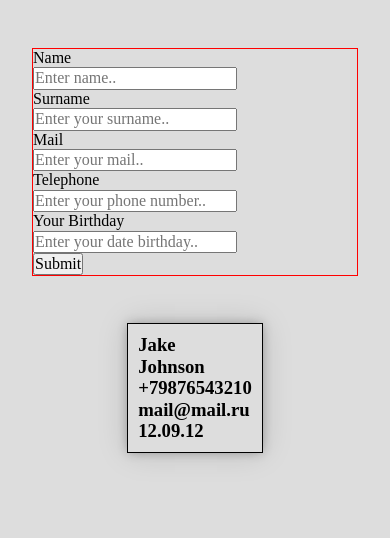
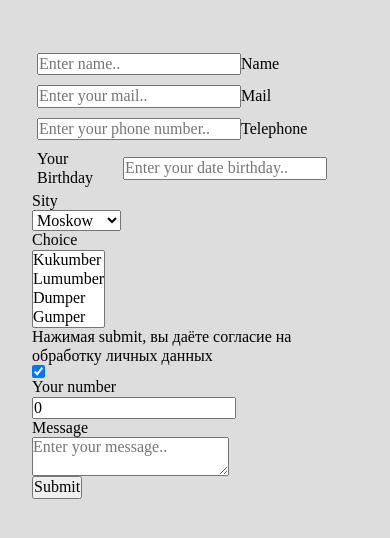
Before and after one commit to Vlad-coder-678/react-components, a React app: page / in a window 390 px wide. Shown: the top 538 px of the page. Built offline with nearby package versions, Linux system fonts and the light colour scheme.

Commit message:
feat: add inputs components name email phone and he's validation

```diff
--- a/src/components/CardRequest.jsx
+++ b/src/components/CardRequest.jsx
@@ -3,20 +3,30 @@ import styled from 'styled-components';
 
 const Wrap = styled.div`
   display: flex;
+  flex-wrap: wrap;
+  max-height: 300px;
+  max-width: 300px;
   flex-direction: column;
   justify-cntent: center;
   align-items: flex-start;
   padding: 10px;
   box-shadow: 0 0 0 1px rgba(0, 0, 0, 1), 0 0 10px 0 rgba(0, 0, 0, 0.3), 0 0 30px 0 rgba(0, 0, 0, 0.15);
+  margin: 10px;
+  background-color: #f2f2f2;
+  overflow: hidden;
 `;
 
 const CardRequest = ({ requestData }) => (
   <Wrap>
     <h3>{requestData.userName}</h3>
-    <h3>{requestData.userSurname}</h3>
     <h3>{requestData.userPhone}</h3>
     <h3>{requestData.userMail}</h3>
     <h3>{requestData.userBday}</h3>
+    <h3>{requestData.userSity}</h3>
+    <h3>{requestData.userMessage}</h3>
+    <h3>{requestData.userChoice}</h3>
+    <h3>{requestData.userChecked}</h3>
+    <h3>{requestData.userNumber}</h3>
   </Wrap>
 );
 
--- /dev/null
+++ b/src/components/InputEmailComponent.jsx
@@ -0,0 +1,67 @@
+import React, { useEffect, useState } from 'react';
+import styled from 'styled-components';
+
+const Wrap = styled.div`
+  display: flex;
+  align-items: center;
+  margin: 5px;
+`;
+
+// eslint-disable-next-line object-curly-newline
+const InputEmailComponent = ({ userMail, setUserMail, isSubmit, setIsSubmit }) => {
+  const [validMail, setValidMail] = useState();
+  const [onBlurMail, setOnBlurMail] = useState();
+
+  const onBlurInputMail = (e) => {
+    setOnBlurMail(true);
+    setValidMail(e.target.value.match(/^([\w.%+-]+)@([\w-]+\.)+([\w]{2,})$/i));
+  };
+
+  const onInputMail = (e) => {
+    setUserMail(e.target.value);
+    setValidMail(e.target.value.match(/^([\w.%+-]+)@([\w-]+\.)+([\w]{2,})$/i));
+  };
+
+  useEffect(() => {
+    setOnBlurMail();
+  }, [isSubmit]);
+
+  return (
+    <Wrap>
+      <input
+        value={userMail}
+        onInput={onInputMail}
+        type="email"
+        id="userMail"
+        placeholder="Enter your mail.."
+        name="inputMail"
+        onFocus={() => {
+          setIsSubmit(false);
+        }}
+        onBlur={onBlurInputMail}
+        required
+      />
+      <label htmlFor="userMail">
+        <span>Mail</span>
+      </label>
+      {/* eslint-disable-next-line no-nested-ternary */}
+      {!onBlurMail ? null : validMail ? (
+        <svg xmlns="http://www.w3.org/2000/svg" width="20" height="20" viewBox="0 0 24 24">
+          <path fill="#0f0" d="M20.285 2l-11.285 11.567-5.286-5.011-3.714 3.716 9 8.728 15-15.285z" />
+        </svg>
+      ) : (
+        <div>
+          <svg xmlns="http://www.w3.org/2000/svg" width="16" height="16" viewBox="0 0 24 24">
+            <path
+              fill="#f00"
+              d="M24 20.188l-8.315-8.209 8.2-8.282-3.697-3.697-8.212 8.318-8.31-8.203-3.666 3.666 8.321 8.24-8.206 8.313 3.666 3.666 8.237-8.318 8.285 8.203z"
+            />
+          </svg>
+          <span>email должен содержать хотя бы один символ в названии, символ @ и точку</span>
+        </div>
+      )}
+    </Wrap>
+  );
+};
+
+export default InputEmailComponent;
--- /dev/null
+++ b/src/components/InputNameComponent.jsx
@@ -0,0 +1,68 @@
+import React, { useEffect, useState } from 'react';
+import styled from 'styled-components';
+
+const Wrap = styled.div`
+  display: flex;
+  align-items: center;
+  margin: 5px;
+`;
+
+// eslint-disable-next-line object-curly-newline
+const InputNameComponent = ({ userName, setUserName, isSubmit, setIsSubmit }) => {
+  const [validName, setValidName] = useState();
+  const [onBlurName, setOnBlurName] = useState();
+
+  const onBlurInputName = (e) => {
+    setOnBlurName(true);
+    setValidName(e.target.value.length > 3);
+  };
+
+  const onInputName = (e) => {
+    setUserName(e.target.value);
+    setValidName(e.target.value.length > 3);
+  };
+
+  useEffect(() => {
+    if (isSubmit) {
+      setOnBlurName();
+    }
+  }, [isSubmit]);
+  return (
+    <Wrap>
+      <input
+        value={userName}
+        onInput={onInputName}
+        type="text"
+        id="userName"
+        placeholder="Enter name.."
+        name="inputName"
+        onFocus={() => {
+          setIsSubmit(false);
+        }}
+        onBlur={onBlurInputName}
+        required
+      />
+      <label htmlFor="userName">
+        <span>Name</span>
+      </label>
+      {/* eslint-disable-next-line no-nested-ternary */}
+      {!onBlurName ? null : validName ? (
+        <svg xmlns="http://www.w3.org/2000/svg" width="20" height="20" viewBox="0 0 24 24">
+          <path fill="#0f0" d="M20.285 2l-11.285 11.567-5.286-5.011-3.714 3.716 9 8.728 15-15.285z" />
+        </svg>
+      ) : (
+        <div>
+          <svg xmlns="http://www.w3.org/2000/svg" width="16" height="16" viewBox="0 0 24 24">
+            <path
+              fill="#f00"
+              d="M24 20.188l-8.315-8.209 8.2-8.282-3.697-3.697-8.212 8.318-8.31-8.203-3.666 3.666 8.321 8.24-8.206 8.313 3.666 3.666 8.237-8.318 8.285 8.203z"
+            />
+          </svg>
+          <span>имя должно содержать более трёх символов</span>
+        </div>
+      )}
+    </Wrap>
+  );
+};
+
+export default InputNameComponent;
--- /dev/null
+++ b/src/components/InputPhoneComponent.jsx
@@ -0,0 +1,69 @@
+import React, { useState, useEffect } from 'react';
+import styled from 'styled-components';
+
+const Wrap = styled.div`
+  display: flex;
+  align-items: center;
+  margin: 5px;
+`;
+
+// eslint-disable-next-line object-curly-newline
+const InputPhoneComponent = ({ userPhone, setUserPhone, isSubmit, setIsSubmit }) => {
+  const [validPhone, setValidPhone] = useState();
+  const [onBlurPhone, setOnBlurPhone] = useState();
+
+  const onBlurInputPhone = (e) => {
+    setOnBlurPhone(true);
+    setValidPhone(e.target.value.length > 10 && e.target.value.length < 12 && e.target.value.match(/^[0-9\b]+$/));
+  };
+
+  const onInputPhone = (e) => {
+    setUserPhone(e.target.value);
+    setValidPhone(e.target.value.length > 10 && e.target.value.length < 12 && e.target.value.match(/^[0-9\b]+$/));
+  };
+
+  useEffect(() => {
+    if (isSubmit) {
+      setOnBlurPhone();
+    }
+  }, [isSubmit]);
+
+  return (
+    <Wrap>
+      <input
+        value={userPhone}
+        onInput={onInputPhone}
+        type="phone"
+        id="userPhone"
+        placeholder="Enter your phone number.."
+        name="inputPhone"
+        onFocus={() => {
+          setIsSubmit(false);
+        }}
+        onBlur={onBlurInputPhone}
+        required
+      />
+      <label htmlFor="userPhone">
+        <span>Telephone</span>
+      </label>
+      {/* eslint-disable-next-line no-nested-ternary */}
+      {!onBlurPhone ? null : validPhone ? (
+        <svg xmlns="http://www.w3.org/2000/svg" width="20" height="20" viewBox="0 0 24 24">
+          <path fill="#0f0" d="M20.285 2l-11.285 11.567-5.286-5.011-3.714 3.716 9 8.728 15-15.285z" />
+        </svg>
+      ) : (
+        <div>
+          <svg xmlns="http://www.w3.org/2000/svg" width="16" height="16" viewBox="0 0 24 24">
+            <path
+              fill="#f00"
+              d="M24 20.188l-8.315-8.209 8.2-8.282-3.697-3.697-8.212 8.318-8.31-8.203-3.666 3.666 8.321 8.24-8.206 8.313 3.666 3.666 8.237-8.318 8.285 8.203z"
+            />
+          </svg>
+          <span>телефон должен содержать только цифры и введён в следующем формате: </span>
+        </div>
+      )}
+    </Wrap>
+  );
+};
+
+export default InputPhoneComponent;
--- a/src/components/SectionForms.jsx
+++ b/src/components/SectionForms.jsx
@@ -1,18 +1,22 @@
-import React from 'react';
+import React, { useState } from 'react';
 import styled from 'styled-components';
 
 import CardRequest from './CardRequest';
+import InputNameComponent from './InputNameComponent';
+import InputEmailComponent from './InputEmailComponent';
+import InputPhoneComponent from './InputPhoneComponent';
 
 const Wrap = styled.div`
   width: 100%;
   height: 100vh;
+  display: flex;
 
   form {
+    max-width: 300px;
     display: flex;
     flex-direction: column;
     align-items: flex-start;
     margin: 3rem 2rem;
-    border: 1px solid red;
   }
 `;
 
@@ -22,96 +26,86 @@ const WrapCards = styled.div`
   justify-content: center;
 `;
 
+const WrapFormChild = styled.div`
+  display: flex;
+  align-items: center;
+  margin: 5px;
+`;
+
 const SectionForms = () => {
-  const [userId, setUserId] = React.useState(2);
-  const [userName, setUserName] = React.useState('');
-  const [userSurname, setUserSurname] = React.useState('');
-  const [userMail, setUserMail] = React.useState('');
-  const [userPhone, setUserPhone] = React.useState('');
-  const [userBday, setUserBday] = React.useState('');
-  const [requests, setRequests] = React.useState([
-    {
-      userId: 1,
-      userName: 'Jake',
-      userSurname: 'Johnson',
-      userMail: 'mail@mail.ru',
-      userPhone: '+79876543210',
-      userBday: '12.09.12',
-    },
-  ]);
+  const [userId, setUserId] = useState(1);
 
-  if (!Array.isArray(requests) || requests.length <= 0) {
-    return null;
-  }
+  const [userName, setUserName] = useState('');
+  const [userMail, setUserMail] = useState('');
+  const [userPhone, setUserPhone] = useState('');
+
+  const [userMessage, setUserMessage] = useState('');
+  const [userSity, setUserSity] = useState('Moskow');
+  const [userBday, setUserBday] = useState('');
+  const [userChoice, setUserChoice] = useState([]);
+  const [userChecked, setUserChecked] = useState(true);
+  const [userNumber, setUserNumber] = useState(0);
+
+  const [requests, setRequests] = useState([]);
+
+  const [isSubmit, setIsSubmit] = useState(false);
 
   const handleSubmit = (e) => {
     e.preventDefault();
+    setIsSubmit(true);
     setRequests([
       ...requests,
       {
         userId,
-        userName,
-        userSurname,
+        userName: `${userName[0].toUpperCase()}${userName.split('').slice(1).join('').toLowerCase()}`,
         userMail,
-        userPhone,
+        userPhone: `+${userPhone.split('')[0]} (${userPhone.split('').slice(1, 4).join('')}) ${userPhone
+          .split('')
+          .slice(4, -5)
+          .join('')}-${userPhone.split('').slice(7).join('')}`,
         userBday,
+        userSity,
+        userChoice,
+        userChecked,
+        userNumber,
+        userMessage,
       },
     ]);
+
     setUserId(userId + 1);
     setUserName('');
-    setUserSurname('');
     setUserMail('');
     setUserPhone('');
     setUserBday('');
+    setUserSity('Moskow');
+    setUserChoice([]);
+    setUserChecked(true);
+    setUserNumber(0);
+    setUserMessage('');
   };
 
   return (
     <Wrap>
       <form>
-        <label htmlFor="userName">
-          <span>Name</span>
-        </label>
-        <input
-          value={userName}
-          onInput={(e) => setUserName(e.target.value)}
-          type="text"
-          id="userName"
-          placeholder="Enter name.."
-          name="inputName"
+        <InputNameComponent
+          userName={userName}
+          setUserName={setUserName}
+          isSubmit={isSubmit}
+          setIsSubmit={setIsSubmit}
         />
-        <label htmlFor="userSurname">
-          <span>Surname</span>
-        </label>
-        <input
-          value={userSurname}
-          onInput={(e) => setUserSurname(e.target.value)}
-          type="text"
-          id="userSurname"
-          placeholder="Enter your surname.."
-          name="inputSurname"
+        <InputEmailComponent
+          userMail={userMail}
+          setUserMail={setUserMail}
+          isSubmit={isSubmit}
+          setIsSubmit={setIsSubmit}
         />
-        <label htmlFor="userMail">
-          <span>Mail</span>
-        </label>
-        <input
-          value={userMail}
-          onInput={(e) => setUserMail(e.target.value)}
-          type="email"
-          id="userMail"
-          placeholder="Enter your mail.."
-          name="inputMail"
+        <InputPhoneComponent
+          userPhone={userPhone}
+          setUserPhone={setUserPhone}
+          isSubmit={isSubmit}
+          setIsSubmit={setIsSubmit}
         />
-        <label htmlFor="userPhone">
-          <span>Telephone</span>
-        </label>
-        <input
-          value={userPhone}
-          onInput={(e) => setUserPhone(e.target.value)}
-          type="phone"
-          id="userPhone"
-          placeholder="Enter your phone number.."
-          name="inputPhone"
-        />
+        <WrapFormChild>
           <label htmlFor="userBday">
             <span>Your Birthday</span>
           </label>
@@ -122,6 +116,68 @@ const SectionForms = () => {
             id="userBday"
             placeholder="Enter your date birthday.."
             name="inputBday"
+          />
+        </WrapFormChild>
+        <label htmlFor="userSity">
+          <span>Sity</span>
+        </label>
+        <select
+          id="userSity"
+          value={userSity}
+          onChange={(e) => {
+            setUserSity(e.target.value);
+          }}
+        >
+          <option value="moskow">Moskow</option>
+          <option value="kiyv">Kiyv</option>
+          <option value="minsk">Minsk</option>
+          <option value="new-york">New-York</option>
+        </select>
+        <label htmlFor="userChoice">
+          <span>Choice</span>
+        </label>
+        <select
+          id="userChoice"
+          multiple
+          value={userChoice}
+          onChange={(e) => {
+            setUserChoice(e.target.value);
+          }}
+        >
+          <option value="kukumber">Kukumber</option>
+          <option value="lumumber">Lumumber</option>
+          <option value="dumper">Dumper</option>
+          <option value="gumper">Gumper</option>
+        </select>
+        <label htmlFor="userChecked">Нажимая submit, вы даёте согласие на обработку личных данных</label>
+        <input
+          type="checkbox"
+          checked={userChecked}
+          onChange={() => {
+            setUserChecked(!userChecked);
+          }}
+          id="userChecked"
+          name="userChecked"
+        />
+        <label htmlFor="userNumber">Your number</label>
+        <input
+          name="userNumber"
+          type="number"
+          value={userNumber}
+          onChange={(e) => {
+            setUserNumber(e.target.value);
+          }}
+        />
+        <label htmlFor="userMessage">
+          <span>Message</span>
+        </label>
+        <textarea
+          value={userMessage}
+          onInput={(e) => setUserMessage(e.target.value)}
+          type="text"
+          id="userMessage"
+          placeholder="Enter your message.."
+          name="inputMessage"
         />
         <button onClick={handleSubmit} type="submit">
           Submit
```
Lines whose indentation alone changed are shown as unchanged.
